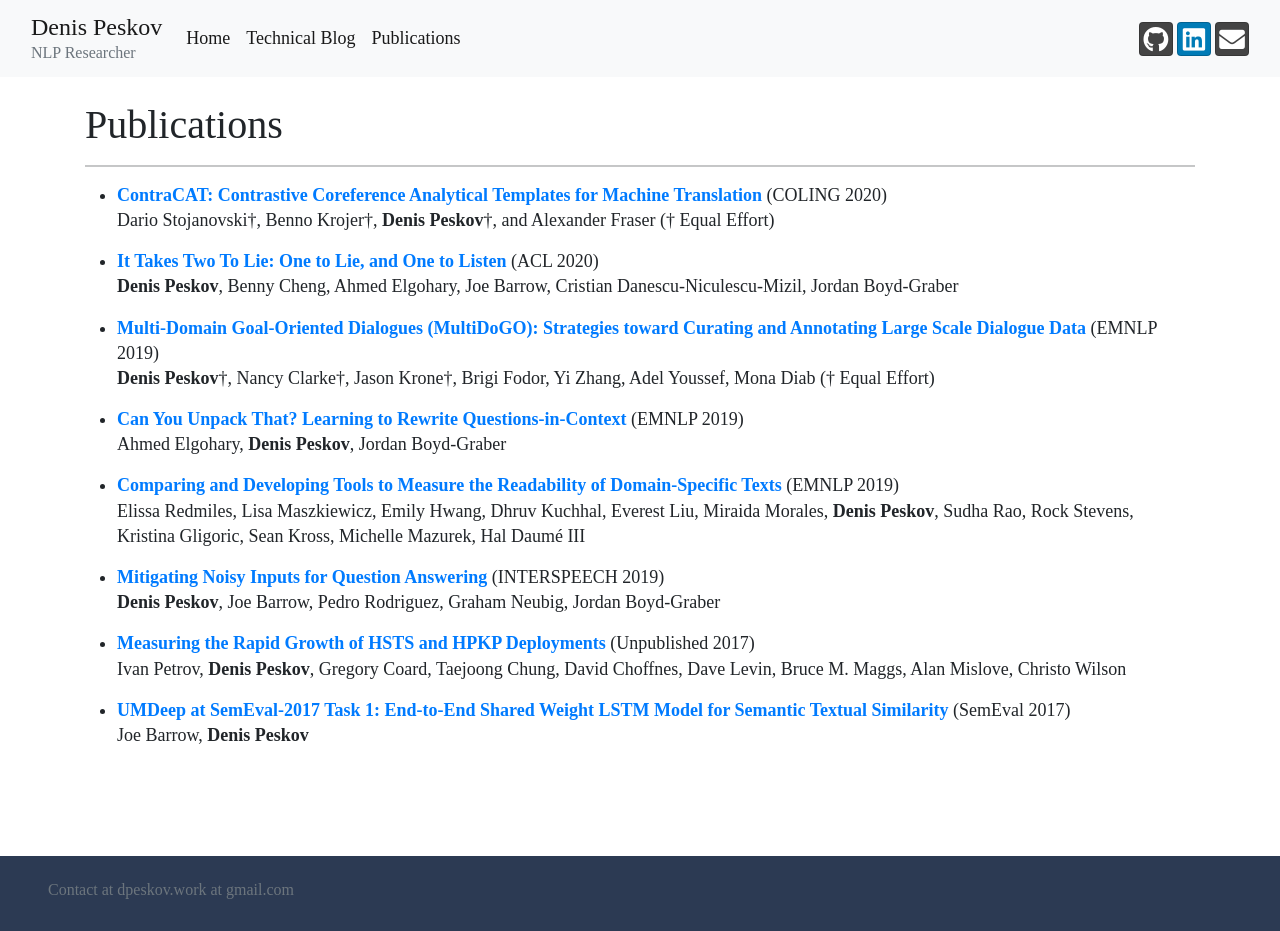
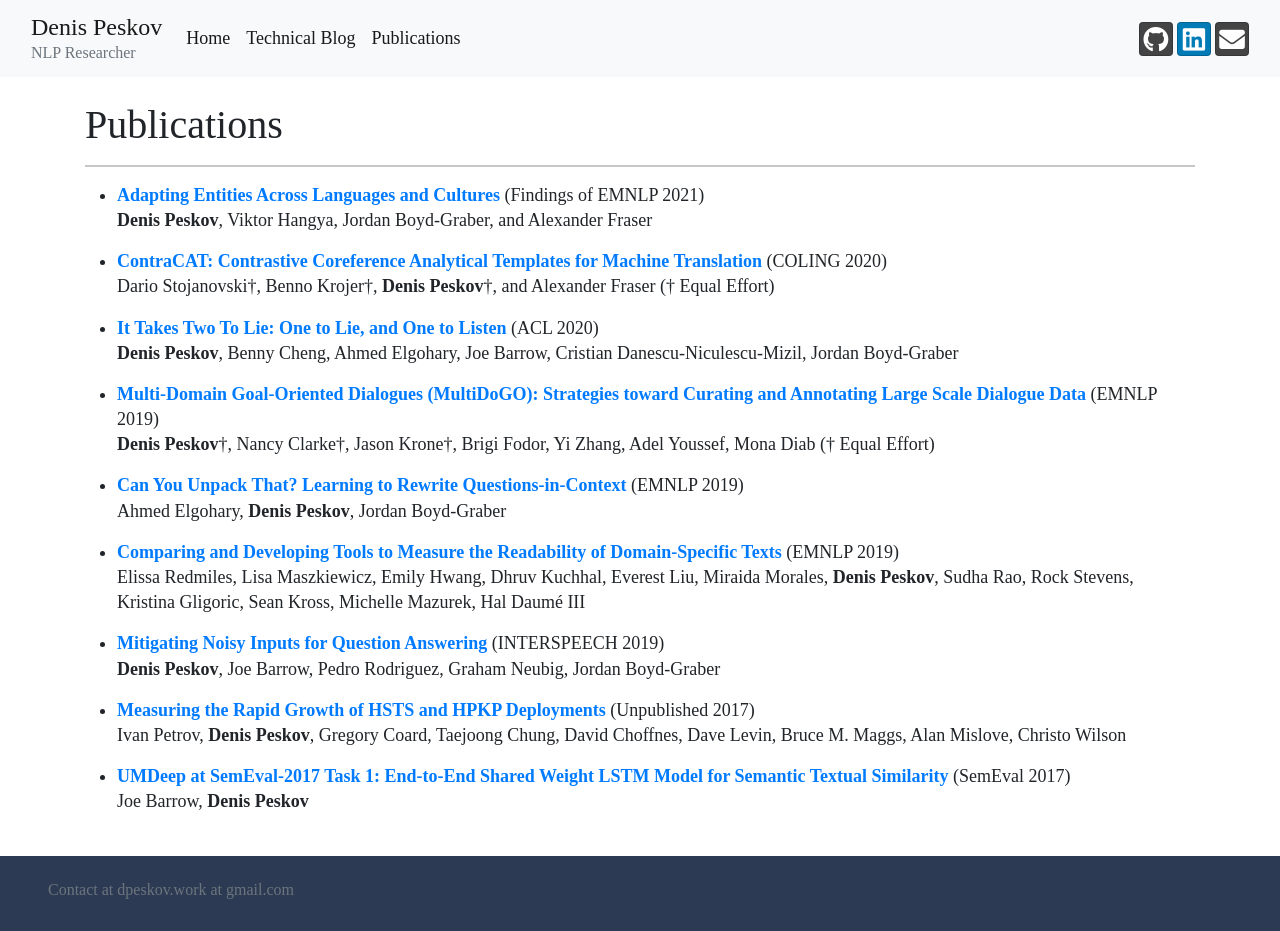
Before and after one commit to trigaten/Denis-Peskov-s-New-Website, a Jekyll site: the page built from publications.html, in a window 1280 px wide and 931 px high. Built offline with Jekyll 4.4.1, drawn with Linux system fonts in a browser that asks for light colours; nearby versions of some CDN libraries.

Commit message:
Update publications.md

```diff
--- a/_includes/publications.md
+++ b/_includes/publications.md
@@ -1,3 +1,4 @@
+-  [**Adapting Entities Across Languages and Cultures**](http://users.umiacs.umd.edu/~jbg//docs/2021_emnlp_adaptation.pdf) (Findings of EMNLP 2021) <br />  **Denis Peskov**, Viktor Hangya, Jordan Boyd-Graber, and Alexander Fraser
 
 -  [**ContraCAT: Contrastive Coreference Analytical Templates for Machine Translation**](http://cistern.cis.lmu.de/contracat/) (COLING 2020) <br /> Dario Stojanovski†, Benno Krojer†, **Denis Peskov**†, and Alexander Fraser († Equal Effort)
 
```
